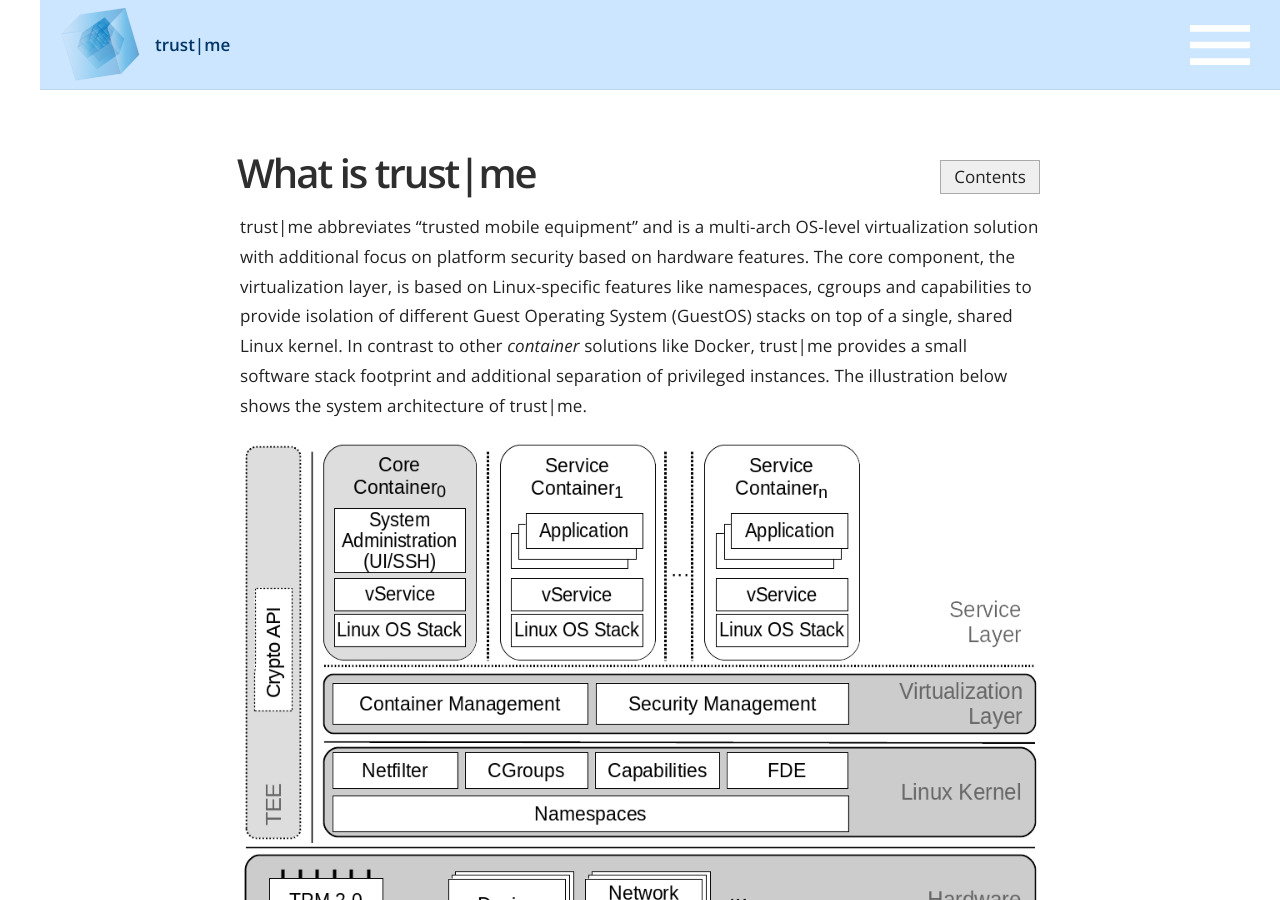
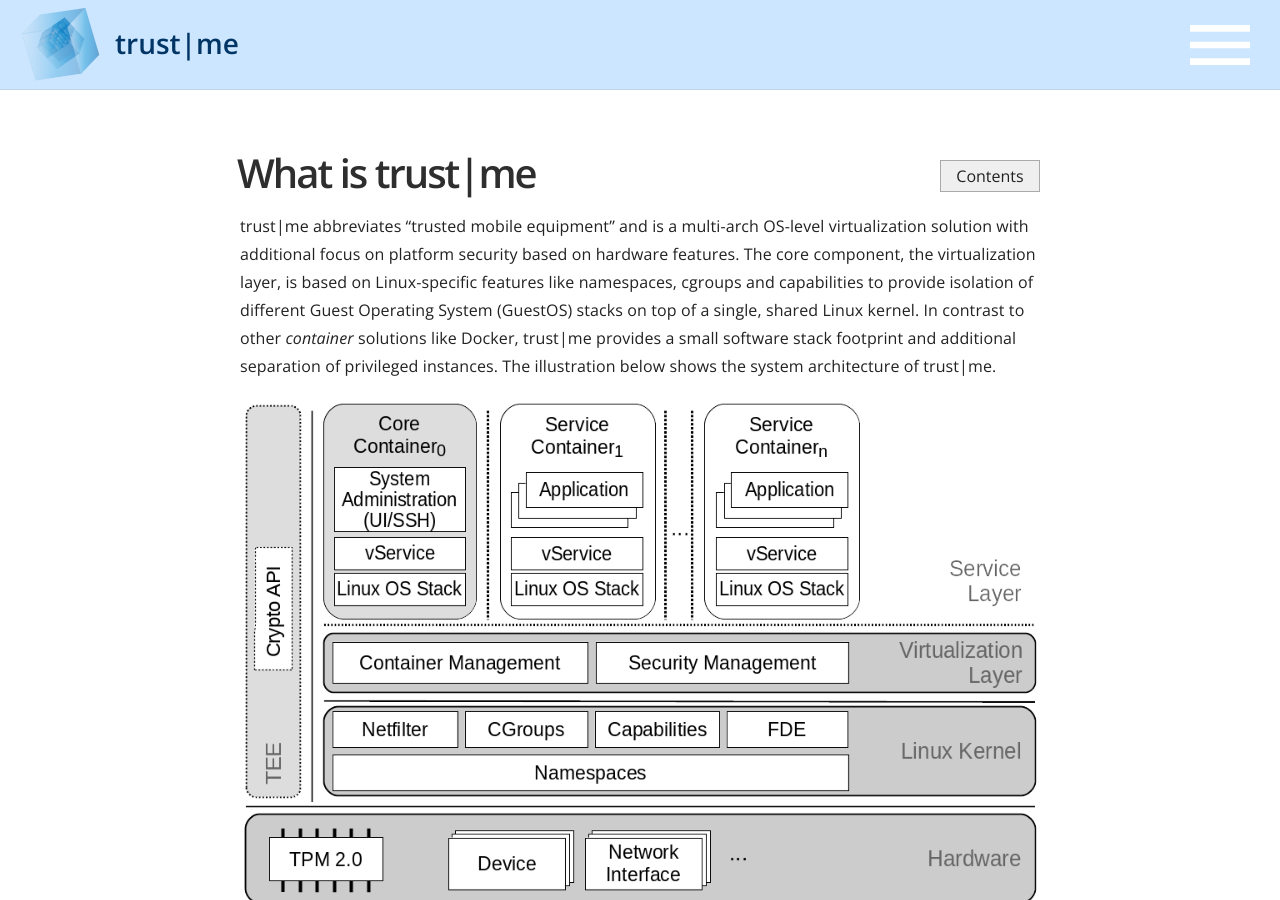
Before and after one commit to trustm3/trustm3.github.io, a Jekyll site: the page built from index.md, in a window 1280 px wide and 900 px high. Built offline with Jekyll 4.4.1, drawn with Linux system fonts in a browser that asks for light colours.

Commit message:
Decraese Font size, increase titel font size
And small fix to get the toc button right on mobile

```diff
--- a/_sass/_layout.scss
+++ b/_sass/_layout.scss
@@ -84,12 +84,17 @@ header {
 
 	position: fixed;
 	top: 0;
-	left: 50%;
+    left: 0;
+    width: 100%;
+	@media (min-width: $mobile-break) and (min-height: $vertical-break) {
+        left: 50%;
+        margin: 0 auto 0 -600px;
+	}
 	right: 0;
 	overflow-x: hidden;
+    overflow-y: auto;
 	z-index: 1;
 	background-color: $nav-background-color;
-    margin: 0 auto 0 -600px;
 
 	ul {
 		padding: 0;
@@ -234,6 +239,7 @@ $nav-image: $baseurl + "/img/menu.svg";
 nav,
 header > form {
 	display: none;
+    font-size: 28px;
 
 	@media (min-width: $mobile-break) and (min-height: $vertical-break) {
 		display: block;
@@ -242,6 +248,7 @@ header > form {
 span
 {
 	display: block;
+    font-size: 28px;
 
 	@media (min-width: $mobile-break) and (min-height: $vertical-break) {
 		display: none;
@@ -514,7 +521,11 @@ img {
     display: none;
     width: 240px;
     position: sticky;
-    top: 55px;
+    top: 135px;
+    @media (min-width: $mobile-break) and (min-height: $vertical-break) {
+        top: 55px;
+    }
+
     float: right;
     background-color: #ffffff;
     z-index: 100;
--- a/_sass/_typography.scss
+++ b/_sass/_typography.scss
@@ -10,7 +10,7 @@ body {
 	max-height: 100%;
 	font-family: "Open Sans", sans-serif;
 	letter-spacing: 0.01rem;
-	font-size: 1.7em;
+	font-size: 1.6em;
 	line-height: 1.75em;
 	color: #3A4145;
 	font-weight: 400;
```
